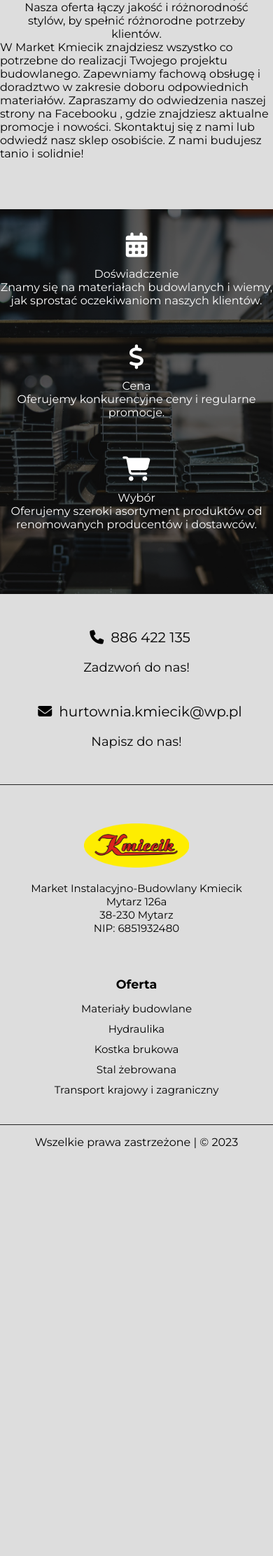
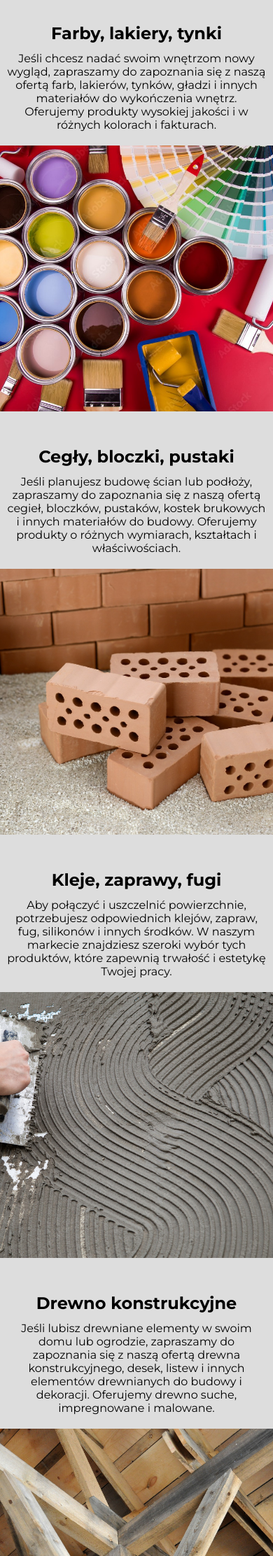
Before and after one commit to przemyslawmusial/przemyslawmusial.github.io, a PHP site: page /materialy-budowlane.html in a window 390 px wide. Shown: the part 1949-4173 px from the top of the page at 70% size. Before the commit the page ends 3591 px from the top, so only its background shows below. Run offline with PHP 8.4, Linux system fonts and the light colour scheme; some libraries are stand-ins or nearby versions.

Commit message:
poprawka do podstrony

```diff
--- a/css/main.css
+++ b/css/main.css
@@ -51,6 +51,10 @@
 
 nav a:hover {
 	color: #911913;
+}
+
+.nav-info {
+	width: 100%;
 }
 
 .nav-info ul {
@@ -171,7 +175,8 @@
 	background-image: url(../images/transport.jpg);
 }
 
-.header-card p {
+.header-card p,
+h1 {
 	position: absolute;
 	top: 50%;
 	left: 50%;
@@ -351,7 +356,7 @@
 	position: absolute;
 	height: 100%;
 	width: 100%;
-	background-color: rgba(0, 0, 0, 0.6);
+	background-color: rgba(0, 9, 27, 0.75);
 }
 
 .advantages h2 {
@@ -374,7 +379,7 @@
 }
 
 .advantages .icon {
-	font-size: 35px;
+	font-size: 50px;
 	padding: 10px 0;
 }
 
@@ -471,8 +476,7 @@
 }
 
 .company {
-	width: 310px;
-	height: 190px;
+	height: 180px;
 	background-position: center;
 	background-size: cover;
 	object-fit: cover;
@@ -645,6 +649,115 @@
 	padding: 5px 0;
 }
 
+/* Materiały budowalne - podstrona */
+
+.offer-header {
+	position: relative;
+	width: 100%;
+	height: 30vh;
+	background-image: url(../images/materialy-budowlane.jpg);
+	background-size: cover;
+	background-position: center;
+}
+
+.offer-header p {
+	position: absolute;
+	top: 50%;
+	left: 50%;
+	transform: translate(-50%, -50%);
+	color: white;
+	font-weight: bold;
+	font-size: 30px;
+	text-align: center;
+	z-index: 3;
+}
+
+.description .offer-p {
+	padding: 0 15px;
+}
+
+.subpage-offer {
+	margin-top: 60px;
+}
+
+.subpage-offer-card {
+	display: flex;
+	flex-direction: column;
+	text-align: center;
+	margin-top: 50px;
+}
+
+.subpage-offer-card .img {
+	margin-top: 20px;
+	width: 100%;
+	height: 380px;
+	background-size: cover;
+	background-position: center;
+}
+
+.subpage-offer-card .img1 {
+	background-image: url(../images/styropian.jpeg);
+}
+
+.subpage-offer-card .img2 {
+	background-image: url(../images/płyty\ gipsowo-kartonowe.jpeg);
+}
+
+.subpage-offer-card .img3 {
+	background-image: url(../images/farby.jpg);
+}
+
+.subpage-offer-card .img4 {
+	background-image: url(../images/cegły.jpg);
+}
+.subpage-offer-card .img5 {
+	background-image: url(../images/zaprawy.jpg);
+}
+.subpage-offer-card .img6 {
+	background-image: url(../images/deski.jpg);
+}
+.subpage-offer-card .img7 {
+	background-image: url(../images/narzędzia.jpg);
+}
+.subpage-offer-card .img8 {
+	background-image: url(../images/elektryka.jpg);
+}
+.subpage-offer-card .img9 {
+	background-image: url(../images/elementy\ wykończeniowe.jpg);
+}
+
+.extra-description {
+	background-color: #911913;
+}
+
+.extra-description p {
+	text-align: center;
+	color: white;
+	padding: 70px 20px;
+}
+
+.extra-description span {
+	font-weight: bold;
+}
+
+.subpage-advantages {
+	margin-top: 0;
+	padding-bottom: 0;
+}
+
+.subpage-advantages .icon-title {
+	font-weight: bold;
+}
+
+.subpage-advantages .icon-description {
+	padding: 7px 60px;
+	font-size: 13px;
+}
+
+.subpage-advantages .icon-container {
+	padding: 60px 0;
+}
+
 @media (min-width: 768px) {
 	.advantages .icon-container {
 		grid-template-columns: repeat(2, 1fr);
@@ -795,6 +908,10 @@
 		flex-direction: column;
 		align-items: center;
 	}
+
+	.submenu:hover .submenu-content {
+		background-color: #831212;
+	}
 }
 
 @media (min-height: 1200px) {
--- a/index.html
+++ b/index.html
@@ -19,7 +19,7 @@
 
         <div class="nav-container">
 
-            <img class="wrapper" src="./images/logo.png" alt="">
+            <a href="index.html"><img class="wrapper" src="./images/logo.png" alt=""></a>
 
             <ul class="ul-container">
                 <li><a href="index.html">strona główna</a></li>
```
